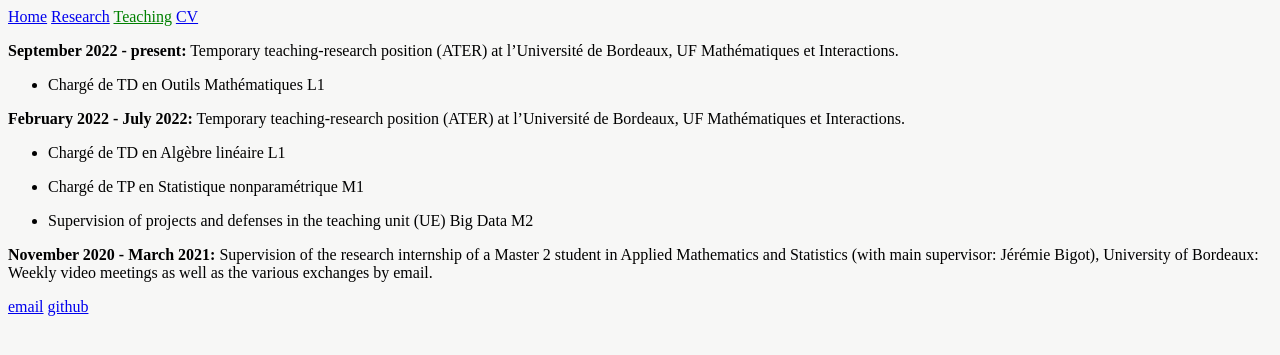
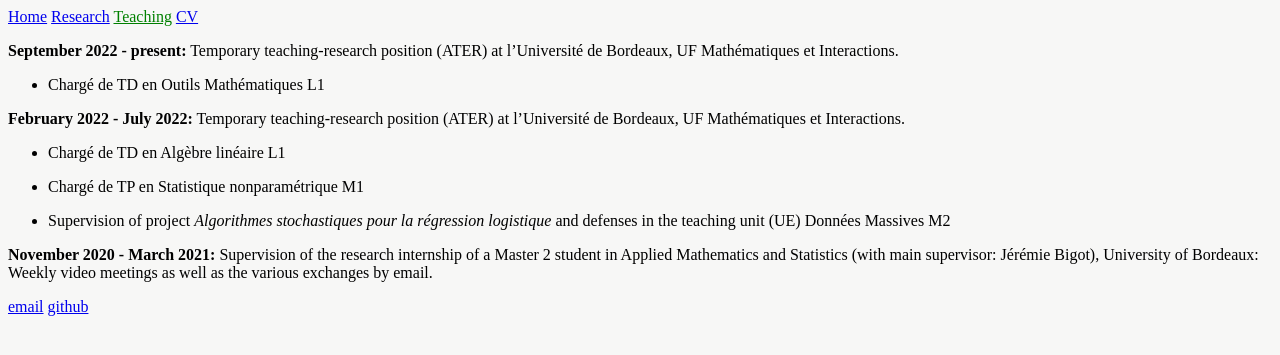
Before and after one commit to yiyej/yiyej.github.io, a Jekyll site: the page built from teaching.md, in a window 1280 px wide. Shown: the top 355 px of the page. Built offline with Jekyll 4.4.1, drawn with Linux system fonts in a browser that asks for light colours.

Commit message:
Update teaching.md

```diff
--- a/teaching.md
+++ b/teaching.md
@@ -14,7 +14,7 @@ title: Teaching
 
 - Chargé de TP en Statistique nonparamétrique M1
 
-- Supervision of projects and defenses in the teaching unit (UE) Big Data M2
+- Supervision of project *Algorithmes stochastiques pour la régression logistique* and defenses in the teaching unit (UE) Données Massives M2
 
 
 **November 2020 - March 2021:**
```
